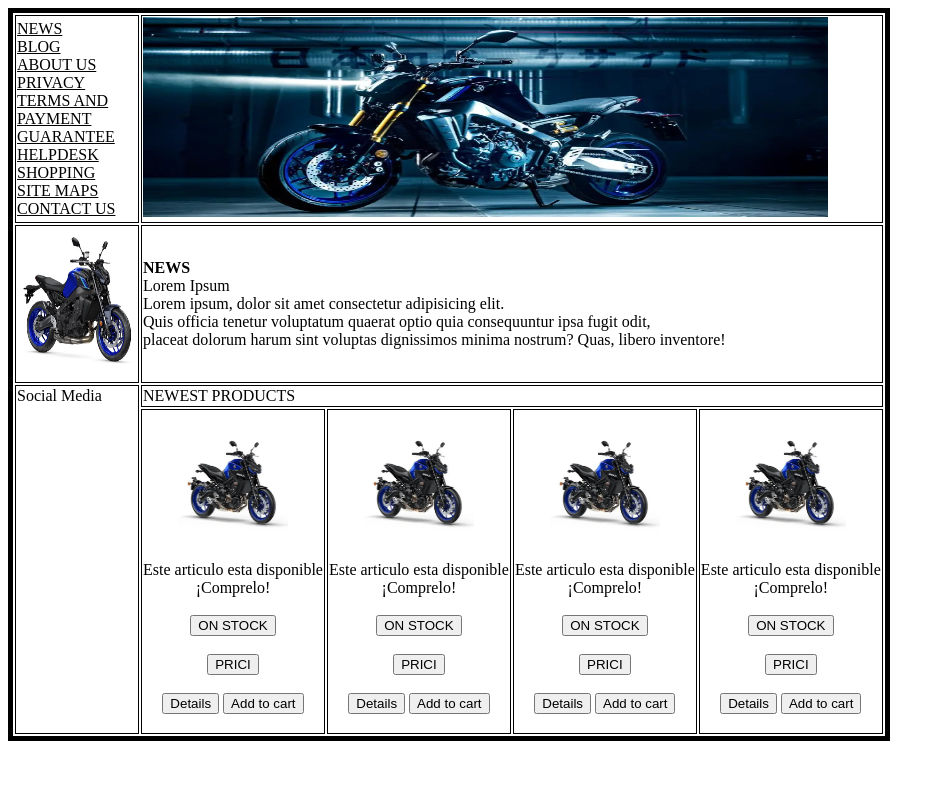
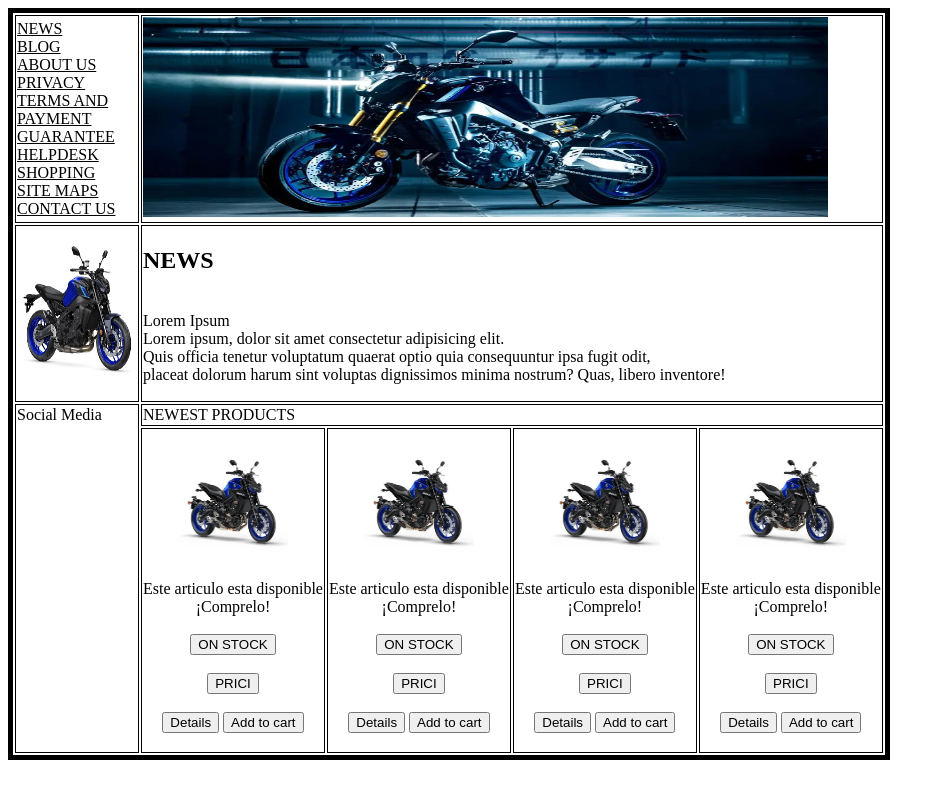
Before and after one commit to BenisGomez/TallerWeb3, a plain HTML site: page html/ejercicio3.html in a window 1280 px wide. Shown: the whole page, without its empty margins (0-945 px from the left). Drawn offline with Linux system fonts and the light colour scheme.

Commit message:
Ultimo cambio Taller N3

```diff
--- a/html/ejercicio3.html
+++ b/html/ejercicio3.html
@@ -17,7 +17,7 @@
 
         <tr>
             <td><img src="../recursos/imagenes/mt1.webp" alt="Imagen" width="120" height="150"></td>
-            <td colspan="4"><p><strong>NEWS</strong><br>
+            <td colspan="4"><h2>NEWS</h2><br>
             Lorem Ipsum<br>
             Lorem ipsum, dolor sit amet consectetur adipisicing elit.<br>Quis officia tenetur voluptatum quaerat optio quia consequuntur ipsa fugit odit,<br>placeat dolorum harum sint voluptas dignissimos minima nostrum? Quas, libero inventore!
             </p></td>
```
